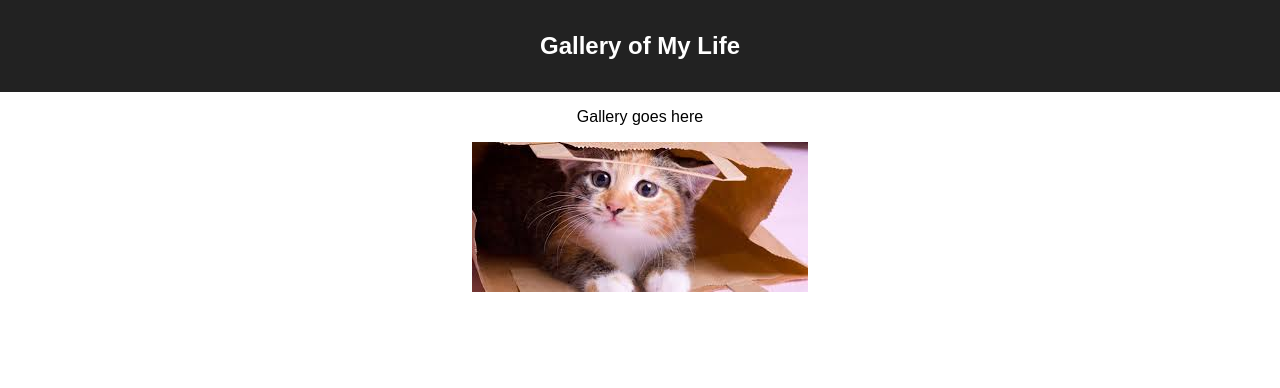
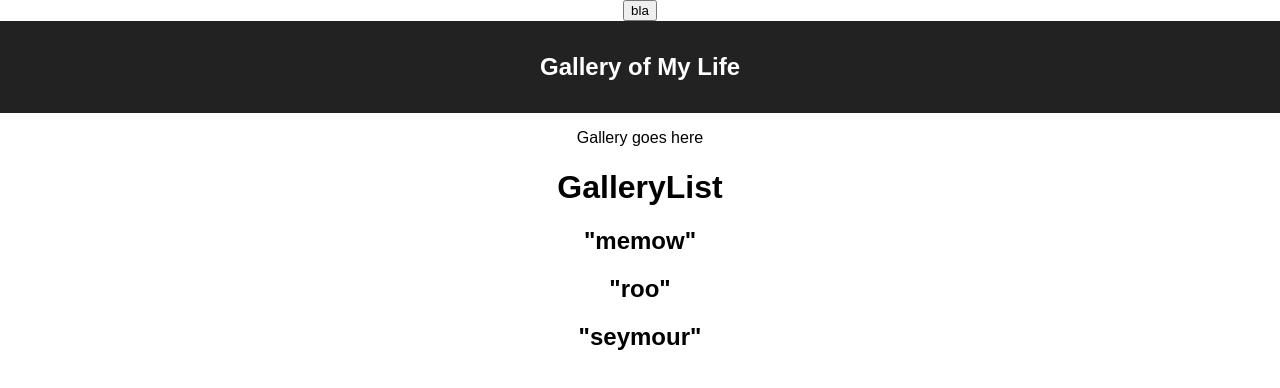
Before and after one commit to amandazimms/RAINBOWCATS, a React (Create React App) app: page / in a window 1280 px wide. Shown: the top 388 px of the page. Built offline with nearby package versions, Linux system fonts and the light colour scheme.

Commit message:
individual properties from gallery data now displayed in app.jsx after axios getCats call

```diff
--- a/src/components/App/App.jsx
+++ b/src/components/App/App.jsx
@@ -1,14 +1,44 @@
-import React from 'react';
+import React, { useEffect, useState } from 'react';
 import './App.css';
+import GalleryList from '../GalleryList/GalleryList';
+import axios from 'axios';
 
 function App() {
+    // const[cats, setCats] = useState( [] );
+
+    const cats = [
+      {
+        name: 'memow',
+        description: 'nice'
+      },
+      {
+        name: 'roo',
+        description: 'medium'
+      },
+      {
+        name: 'seymour',
+        description: 'friend'
+      }
+    ]
+
+    const getCats=()=>{
+      axios.get( '/gallery' ).then( (response)=>{
+        for(const cat of response.data){
+          console.log(cat.description);
+        }
+      }).catch((err)=>{
+        console.log('error:', err);
+      });
+    }
+
     return (
       <div className="App">
+        <button onClick={getCats}>bla</button>
         <header className="App-header">
           <h1 className="App-title">Gallery of My Life</h1>
         </header>
         <p>Gallery goes here</p>
-        <img src="images/catbag.jpeg"/>
+        <GalleryList cats={cats}/>
       </div>
     );
 }
--- /dev/null
+++ b/src/components/GalleryItem/GalleryItem.jsx
@@ -0,0 +1,22 @@
+import {useState} from "react";
+
+function GalleryItem(props){
+  //const [name, setName]=useState(null);
+  const [show, setShow]=useState(true);
+
+  const toggleShow = () => {
+    setShow(!show);
+  }
+  return(
+    <div>
+      {
+        show ?
+        <h2 onClick={toggleShow}>{JSON.stringify(props.cat.name)}</h2> :
+        <h3 onClick={toggleShow}>{JSON.stringify(props.cat.description)}</h3>
+      }
+
+    </div>
+  )
+}
+
+export default GalleryItem;
--- /dev/null
+++ b/src/components/GalleryList/GalleryList.jsx
@@ -0,0 +1,14 @@
+import {useState} from "react";
+import GalleryItem from "../GalleryItem/GalleryItem";
+
+function GalleryList(props){
+  //const [name, setName]=useState(null);
+  return(
+    <div>
+      <h1>GalleryList</h1>
+      {props.cats.map(cat => (<GalleryItem cat={cat}/> ))}
+    </div>
+  )
+}
+
+export default GalleryList;
```
Also changed, not shown: src/GalleryItem/GalleryItem.jsx (deleted, +0 -13 lines), src/GalleryList/GalleryList.jsx (deleted, +0 -13 lines), 1 other file (tests, documents, lock files or other folders).
